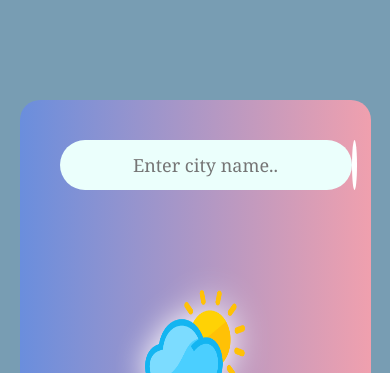
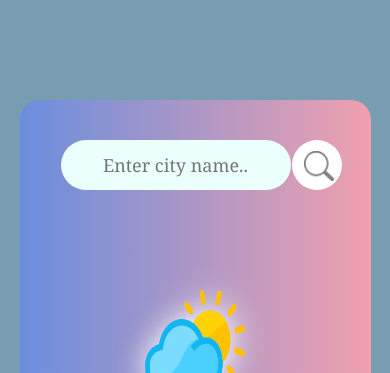
Before and after one commit to Arjunps12/weather, a plain HTML site: page index.html in a window 390 px wide. Shown: the top 373 px of the page. Drawn offline with Linux system fonts and the light colour scheme.

Commit message:
Update style.css
phone size adjustment

```diff
--- a/style.css
+++ b/style.css
@@ -20,7 +20,7 @@ body{
     width: 100%;
     display: flex;
     align-items: center;
-    justify-content:space-around;
+    justify-content:space-evenly;
 }
 .search input{
     border: 0;
@@ -31,6 +31,7 @@ body{
     height: 50px;
     padding: 2px 10px;
     font-size: 18px;
+    max-width:230px;
     margin-left: 10px;
     cursor: pointer;
 }
```
